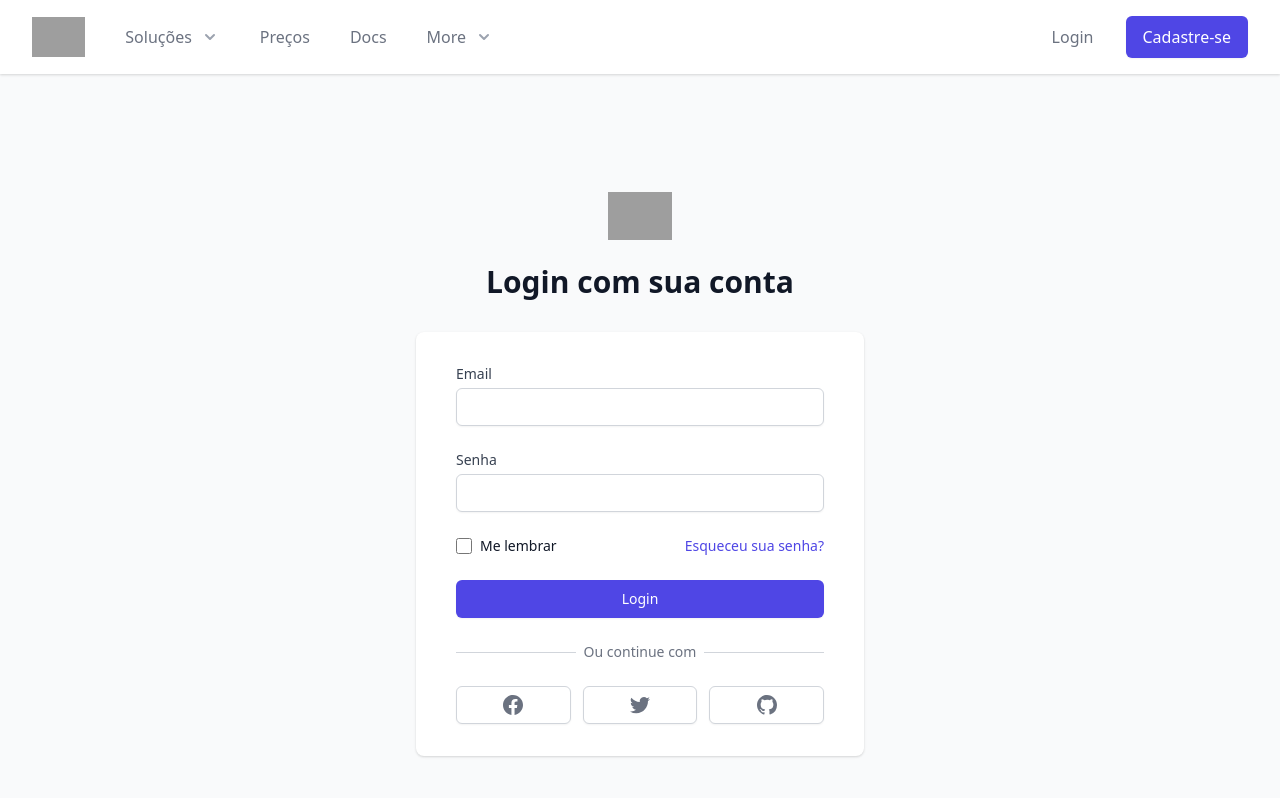
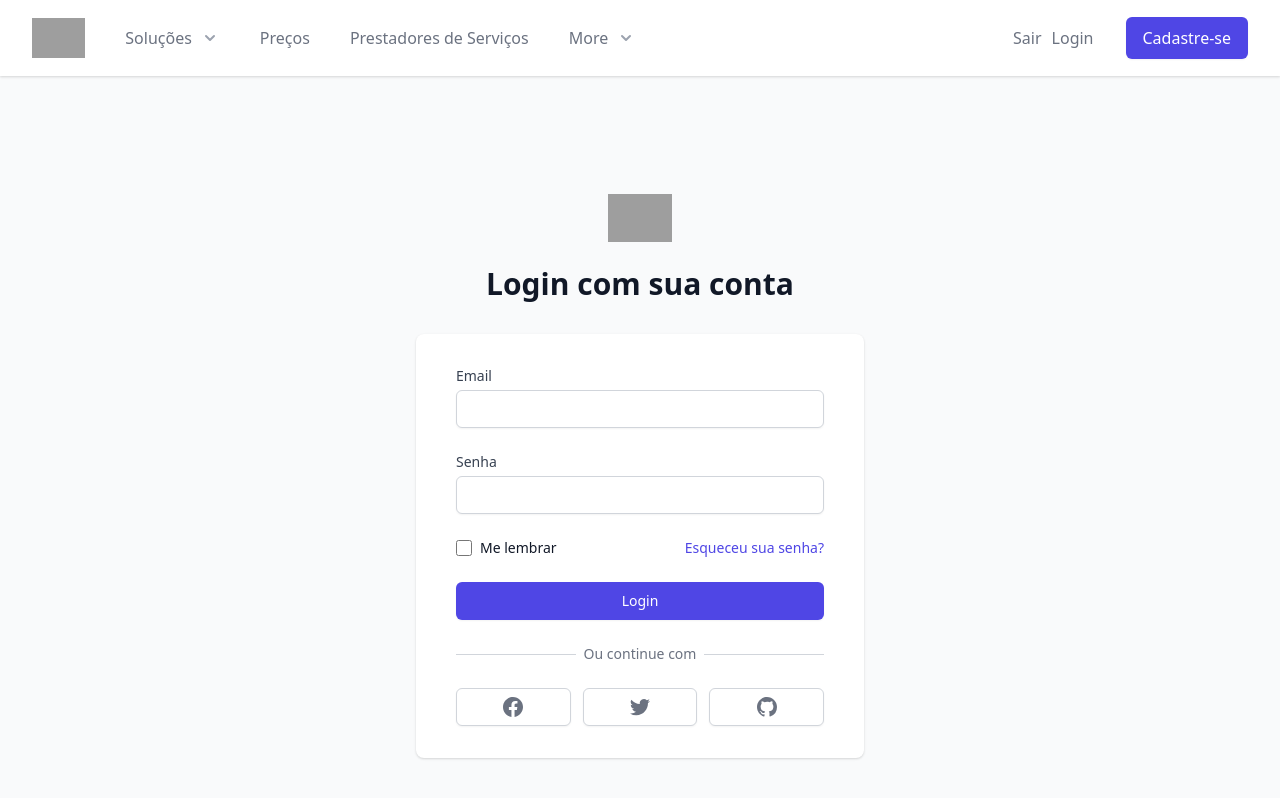
Before and after one commit to douglasrosa16/prest_serv_front, a React (Create React App) app: page /login in a window 1280 px wide. Shown: the top 798 px of the page. Built offline with nearby package versions, Linux system fonts and the light colour scheme; grey boxes are pictures that could not be loaded.

Commit message:
add logout da aplicacao

```diff
--- a/src/Context/AuthContext.js
+++ b/src/Context/AuthContext.js
@@ -31,8 +31,8 @@ const AuthProvider = ({children}) => {
   }
 
   function signOut(){
-    localStorage.remoteItem('@Dev:token');
-    localStorage.remoteItem('@Dev:user');
+    localStorage.removeItem('@Dev:token');
+    localStorage.removeItem('@Dev:user');
 
     setData({});
   }
--- a/src/components/Header.js
+++ b/src/components/Header.js
@@ -1,5 +1,7 @@
-import { Fragment } from 'react'
+import { Fragment, useContext } from 'react'
 import { Link } from 'react-router-dom';
+import { AuthContext } from '../Context/AuthContext';
+
 import { Popover, Transition } from '@headlessui/react'
 import {
   BookmarkAltIcon,
@@ -67,6 +69,13 @@ function classNames(...classes) {
 }
 
 export default function Header() {
+
+  //const { signOut } = useContext(AuthContext); // Não funcionou
+  function signOut(){
+    localStorage.removeItem('@Dev:token');
+    localStorage.removeItem('@Dev:user');
+  }
+
   return (
     <Popover className="relative bg-white">
       {({ open }) => (
@@ -156,12 +165,12 @@ export default function Header() {
                       </>
                     )}
                   </Popover>
-                  <a href="#" className="text-base font-medium text-gray-500 hover:text-gray-900">
+                  <a href="/precos" className="text-base font-medium text-gray-500 hover:text-gray-900">
                     Preços
                   </a>
-                  <Link to="/providers" className="text-base font-medium text-gray-500 hover:text-gray-900">
-                    Docs
-                  </Link>
+                  <a href="/providers" className="text-base font-medium text-gray-500 hover:text-gray-900">
+                    Prestadores de Serviços
+                  </a>
                   <Popover>
                     {({ open }) => (
                       <>
@@ -249,7 +258,10 @@ export default function Header() {
                     )}
                   </Popover>
                 </Popover.Group>
-                <div className="flex items-center md:ml-12">
+                <div className="flex items-center md:ml-8">
+                  <a href="#" onClick={signOut} className="text-base font-medium text-gray-500 hover:text-gray-900" style={{margin: 10}}>
+                    Sair
+                  </a>
                   <a href="/login" className="text-base font-medium text-gray-500 hover:text-gray-900">
                     Login
                   </a>
--- a/src/routes/index.js
+++ b/src/routes/index.js
@@ -1,4 +1,5 @@
-import { Switch, Route, BrowserRouter, Redirect, Router} from 'react-router-dom';
+import { Switch, Route, BrowserRouter, Redirect} from 'react-router-dom';
+import { useContext } from 'react';
 
 import Dashboard from '../Pages/Dashboard';
 import Cadastro from '../Pages/Cadastro';
@@ -13,23 +14,25 @@ function PrivateRoute({component: Component, ...rest}){
         isAuthenticated() ? (
             <Component {...props} />
         ) : (
-            <Redirect to={{pathname: '/', state: {from: props.location}}} />
+            <Redirect to={{pathname: '/login', state: {from: props.location}}} />
         )
     )}
     />
     )
 }
 
-export default function Routes({children}) {
-
+export default function Routes() {
     return (
         <BrowserRouter>
             <AuthProvider>
             <Switch>
                 <Route path="/" exact component={Dashboard}/>
-                <Route path="/cadastrar" component={Cadastro}/>
-                <Route path="/login" component={Login}/>
-                <PrivateRoute path="/providers" component={() => <h1>Prestadores de Serviços</h1>} />
+                <Route path="/cadastrar" exact component={Cadastro}/>
+                <Route path="/login" exact component={Login}/>
+                <Route path="/signout" exact component={() => <h1>Voce saiu</h1>}/>
+                <PrivateRoute path="/providers" component={() => <h1>Prestadores de Serviços </h1>} />
+                <PrivateRoute path="/perfil/consumer" component={() => <h1>Consumidor </h1>} />
+                <PrivateRoute path="/perfil/provider" component={() => <h1>Consumidor </h1>} />
             </Switch>
             </AuthProvider>
         </BrowserRouter>
--- a/src/services/verifyAuth.js
+++ b/src/services/verifyAuth.js
@@ -7,6 +7,7 @@ function isAuthenticated(){
 }
 
 function validateAuth(token){
+  console.log('Token: '+token)
   if (token){
     return true
   }
```
